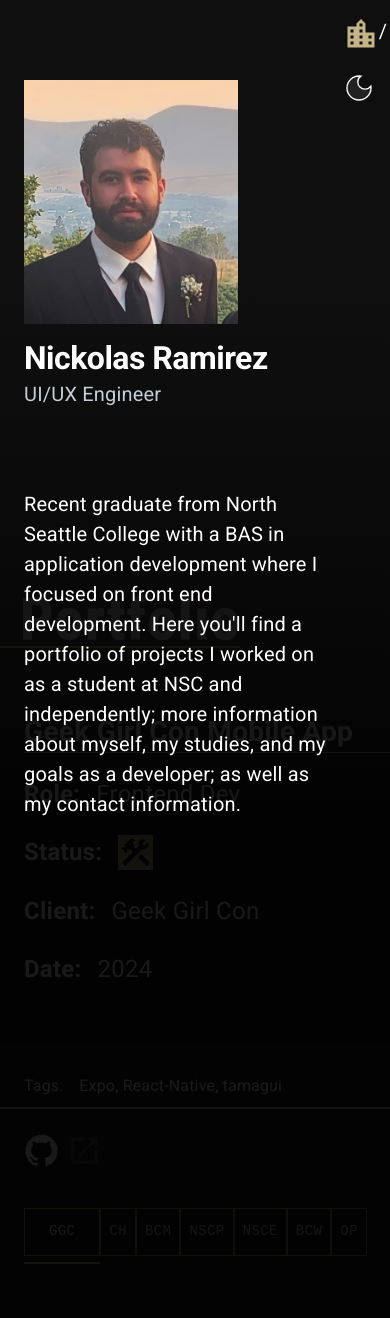
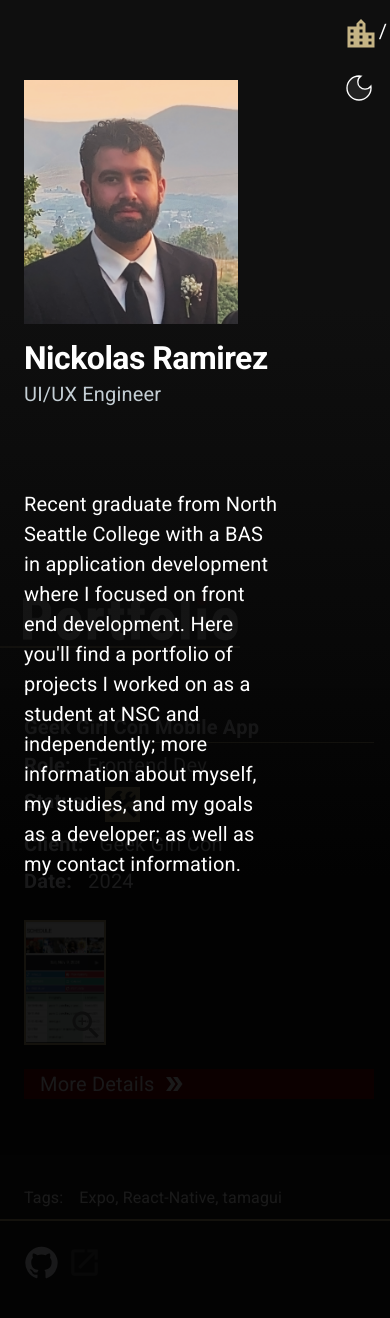
Before and after one commit to nickolasram/online-portfolio, a Next.js app: page / in a window 390 px wide. Shown: the top 1318 px of the page. Built offline with nearby package versions, Linux system fonts and the light colour scheme; a web font is replaced by a local one.

Commit message:
beginning reactive file

```diff
--- a/components/ProjectFile.tsx
+++ b/components/ProjectFile.tsx
@@ -12,6 +12,7 @@ import ZoomInIcon from '@mui/icons-material/ZoomIn';
 import ConstructionIcon from '@mui/icons-material/Construction';
 import CheckIcon from '@mui/icons-material/Check';
 import ClearIcon from '@mui/icons-material/Clear';
+import { useTheme } from '@mui/material/styles';
 
 interface ProjectCardProps {
   project: Project;
@@ -42,47 +43,7 @@ interface TabPanelProps {
     );
   }
 
-const fileStyle={
-  height: 'fit-content',
-  // minWidth: 800,
-  // position: 'relative',
-  // zIndex: 3,
-  display: 'flex',
-  backgroundColor: '#111',
-  paddingLeft: 3,
-  paddingRight: 7,
-  paddingTop: 3,
-  paddingBottom: 7,
-  gap: 3,
-  position: 'relative',
-  marginBottom: '2rem',
-  marginRight: '.5rem',
-  minWidth: '50vw',
-}
-
-const basicFontStyle={
-  color: '#F9FBFF',
-  // fontFamily: "Spline Sans Mono, monospace",
-}
-const linkStyle={
-  position: 'absolute',
-  bottom: '4%',
-  color: '#fff',
-  backgroundColor: '#700',
-  right: -25,
-  paddingInline: 2,
-  "@keyframes jiggle": {
-      "0%": { transform: "translateX(0)" },
-      "80%": { transform: "translateX(5px)" },
-      "85%": { transform: "translateX(-5px)" },
-      "95%": { transform: "translateX(5px)" },
-      "100%": { transform: "translateX(0)" }},
-    animation: "jiggle 3s ease-in-out",
-}
 const PageStyle={
-  // borderRight: '1px solid #222',
-  // borderTop: '1px solid #222',
-  // borderBottom: '1px solid #222',
   zIndex: 3,
   height: '100%',
   width: '100%',
@@ -92,12 +53,7 @@ const PageStyle={
   justifyContent: 'space-between',
   overflow: 'hidden'
 }
-const pageTopStyle={
-  display: 'flex',
-  flexDirection: 'column',
-  gap: 3,
-  minWidth: 350
-}
+
 
 const Bold =({text}: {text: string})=>{
   return(
@@ -115,47 +71,85 @@ export default function ProjectFile({project, passThrough, dimensionsFunction, p
   const [dialogOpen, setDialogOpen] = useState(false);
   const [picY, setPicY] = useState(900);
   const [picX, setPicX] = useState(project.displayImage.width)
-  // const [imgWidth, setImgWidth] = useState(null);
-
-// default window height = x
-// default pic height = 900
-// default pic width = y
-// default window width = w
-// 900/y = x/w
-// w900/y = x
-//w900 = xy
-//w900/x = y
+  const theme = useTheme();
 
   useEffect(()=>{
     setTitleCollapse(true);
-    // window.addEventListener("resize", function(){
-    //   var x = window.innerWidth
-      // parallax();
-    // });
   },[]);
 
 
   const pictureStyle={
     position: 'relative',
-    top: '-32px',
-    // left: 450,
-    // border: '5px solid #222',
     padding: '10px',
-    // height: '260px',
     backgroundColor: '#fff',
     zIndex: 4,
     cursor: 'pointer',
-    height: `${passedDimensions.height}px`,
-    width: `${passedDimensions.width}px`,
-    // transform: 'rotate(0.75deg)',
+    height: `${passedDimensions.height/2}px`,
+    width: `${passedDimensions.width/2}px`,
     border: '2px solid #C5B485',
     transition: 'all .5s ease-out',
-    // '&:hover': {
-    //   left: '100%',
-    //   transform: 'rotate(0deg)'
-    // }
+    [theme.breakpoints.up('md')]: {
+      top: '-32px',
+      height: `${passedDimensions.height}px`,
+      width: `${passedDimensions.width}px`,
+    },
   }
-
+  const pageTopStyle={
+    display: 'flex',
+    flexDirection: 'column',
+    gap: 1,
+    minWidth: 350,
+    [theme.breakpoints.up('md')]: {
+      gap: 3,
+    },
+  }
+  const linkStyle={
+    // position: 'absolute',
+    // bottom: '4%',
+    color: '#fff',
+    backgroundColor: '#700',
+    // right: -25,
+    paddingInline: 2,
+    "@keyframes jiggle": {
+        "0%": { transform: "translateX(0)" },
+        "80%": { transform: "translateX(5px)" },
+        "85%": { transform: "translateX(-5px)" },
+        "95%": { transform: "translateX(5px)" },
+        "100%": { transform: "translateX(0)" }},
+      animation: "jiggle 3s ease-in-out",
+      [theme.breakpoints.up('md')]: {
+        position: 'absolute',
+        bottom: '4%',
+        right: -25,
+      },
+  }
+  const fileStyle={
+    height: 'fit-content',
+    display: 'flex',
+    backgroundColor: '#111',
+    paddingLeft: 3,
+    paddingRight: 7,
+    paddingTop: 3,
+    paddingBottom: 7,
+    gap: 3,
+    position: 'relative',
+    marginBottom: '2rem',
+    marginRight: '.5rem',
+    minWidth: '50vw',
+    flexDirection: 'column',
+    [theme.breakpoints.up('md')]: {
+      flexDirection: 'row'
+    },
+  }
+  const basicFontStyle={
+    color: '#F9FBFF',
+    display: 'flex',
+    gap: '1rem',
+    fontSize: '1.25rem',
+      [theme.breakpoints.up('md')]: {
+        fontSize: '1.5rem',
+      },
+  }
   const ReturnIcon=()=>{
     switch(project.status){
       case 'In Development':
@@ -183,13 +177,21 @@ export default function ProjectFile({project, passThrough, dimensionsFunction, p
               timeout={250}
               addEndListener={()=>setTimeout(()=>setRoleCollapse(roleCollapse => !roleCollapse), 250)}
             >
-              <Typography variant='body2' component='span' sx={[basicFontStyle,
-                {fontWeight: 700, color: '#F9FBFF', fontSize: '1.75rem', textWrap: 'nowrap'}]} >
+              <Typography variant='body2' component='span' sx={
+                {
+                  fontWeight: 700,
+                  color: '#F9FBFF',
+                  fontSize: '1.25rem',
+                  textWrap: 'nowrap',
+                  [theme.breakpoints.up('md')]: {
+                    fontSize: '1.75rem',
+                  },
+                }} >
                   {project.title}
               </Typography>
             </Collapse>
           </Box>
-          <Typography variant='body2' sx={[basicFontStyle, {fontSize: '1.5rem', display: 'flex', gap: '1rem'}]}>
+          <Typography variant='body2' sx={basicFontStyle}>
               <Bold text='Role:'/>
               <Collapse
               component='span'
@@ -199,12 +201,12 @@ export default function ProjectFile({project, passThrough, dimensionsFunction, p
               addEndListener={()=>setTimeout(()=>setStatusCollapse(!statusCollapse), 150)}
               sx={{height: '1.6rem', display: 'inline'}}
               >
-                <Typography variant='body2' component='span' sx={[basicFontStyle, {fontSize: '1.5rem'}]}>
+                <Typography variant='body2' component='span' sx={basicFontStyle}>
                   {project.role}
                 </Typography>
               </Collapse>
           </Typography>
-          <Typography variant='body2' sx={[basicFontStyle, {fontSize: '1.5rem', display: 'flex', gap: '1rem'}]}>
+          <Typography variant='body2' sx={basicFontStyle}>
               <Bold text='Status:'/>
               <Grow
                 in={statusCollapse}
@@ -215,7 +217,7 @@ export default function ProjectFile({project, passThrough, dimensionsFunction, p
                 {ReturnIcon()}
             </Grow>
           </Typography>
-          <Typography variant='body2' sx={[basicFontStyle, {fontSize: '1.5rem', display: 'flex', gap: '1rem'}]}>
+          <Typography variant='body2' sx={basicFontStyle}>
               <Bold text='Client:'/>
               <Collapse
               component='span'
@@ -225,12 +227,12 @@ export default function ProjectFile({project, passThrough, dimensionsFunction, p
               addEndListener={()=>setTimeout(()=>setDateCollapse(!dateCollapse), 150)}
               sx={{height: '1.6rem', display: 'inline'}}
               >
-                <Typography variant='body2' component='span' sx={[basicFontStyle, {fontSize: '1.5rem'}]}>
+                <Typography variant='body2' component='span' sx={basicFontStyle}>
                   {project.client}
                 </Typography>
               </Collapse>
           </Typography>
-          <Typography variant='body2' sx={[basicFontStyle, {fontSize: '1.5rem', display: 'flex', gap: '1rem'}]}>
+          <Typography variant='body2' sx={basicFontStyle}>
               <Bold text='Date:'/>
               <Collapse
               component='span'
@@ -240,7 +242,7 @@ export default function ProjectFile({project, passThrough, dimensionsFunction, p
               addEndListener={()=>setTimeout(()=>setLinksCollapse(!linksCollapse), 150)}
               sx={{height: '1.6rem', display: 'inline'}}
               >
-                <Typography variant='body2' component='span' sx={[basicFontStyle, {fontSize: '1.5rem'}]}>
+                <Typography variant='body2' component='span' sx={basicFontStyle}>
                   {project.date}
                 </Typography>
               </Collapse>
```
